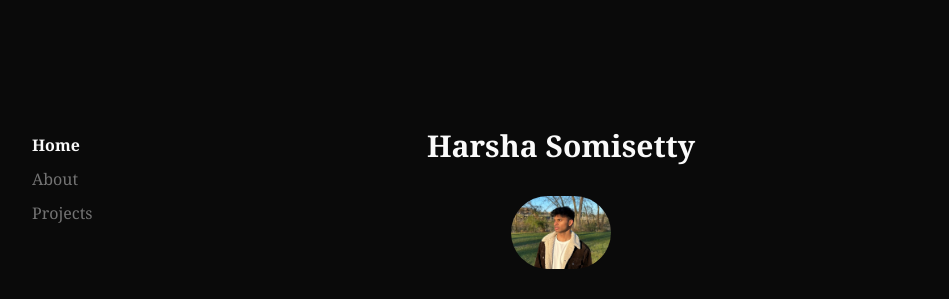
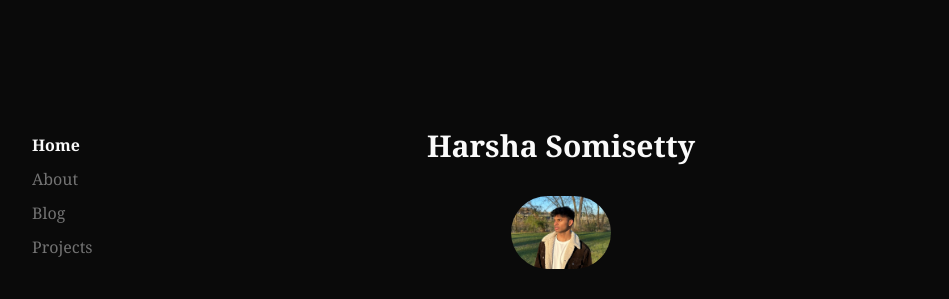
Before and after one commit to harshasomisetty/personal-website, a Next.js app: page / in a window 1280 px wide. Shown: the top 299 px of the page, without its empty margins (170-1119 px from the left). Built offline with nearby package versions, Linux system fonts and the light colour scheme.

Commit message:
blog in nav

```diff
--- a/src/components/Navbar.tsx
+++ b/src/components/Navbar.tsx
@@ -10,7 +10,7 @@ export default function Navbar() {
   const navItems = [
     { path: '/', name: 'Home' },
     { path: '/about', name: 'About' },
-    // { path: '/blog', name: 'Blog' },
+    { path: 'https://substack.com/@harshasomisetty', name: 'Blog' },
     // { path: '/books', name: 'Books' },
     { path: '/projects', name: 'Projects' },
   ];
@@ -19,23 +19,35 @@ export default function Navbar() {
     <aside className="md:w-[150px] flex-none md:min-w-[150px] -mx-4 md:mx-0 md:px-0 font-serif">
       <div className="lg:sticky lg:top-20">
         <nav className="flex flex-row md:flex-col items-start justify-center px-4 md:px-0 pb-0 md:relative">
-          {navItems.map(({ path, name }) => (
-            <Link
-              key={path}
-              href={path}
-              className={clsx(
+          {navItems.map(({ path, name }) => {
+            const isExternal = path.startsWith('http');
+            const className = clsx(
               'transition-all hover:text-neutral-800 dark:hover:text-neutral-200 flex align-middle w-full',
               {
                 'text-neutral-500': path !== pathname,
                 'font-bold': path === pathname,
               },
-              )}
+            );
+            return isExternal ? (
+              <a
+                key={path}
+                href={path}
+                target="_blank"
+                rel="noopener noreferrer"
+                className={className}
               >
                 <span className="relative py-[5px] px-[10px] block w-full">
                   {name}
                 </span>
+              </a>
+            ) : (
+              <Link key={path} href={path} className={className}>
+                <span className="relative py-[5px] px-[10px] block w-full">
+                  {name}
+                </span>
               </Link>
-          ))}
+            );
+          })}
         </nav>
       </div>
     </aside>
```
Lines whose indentation alone changed are shown as unchanged.
